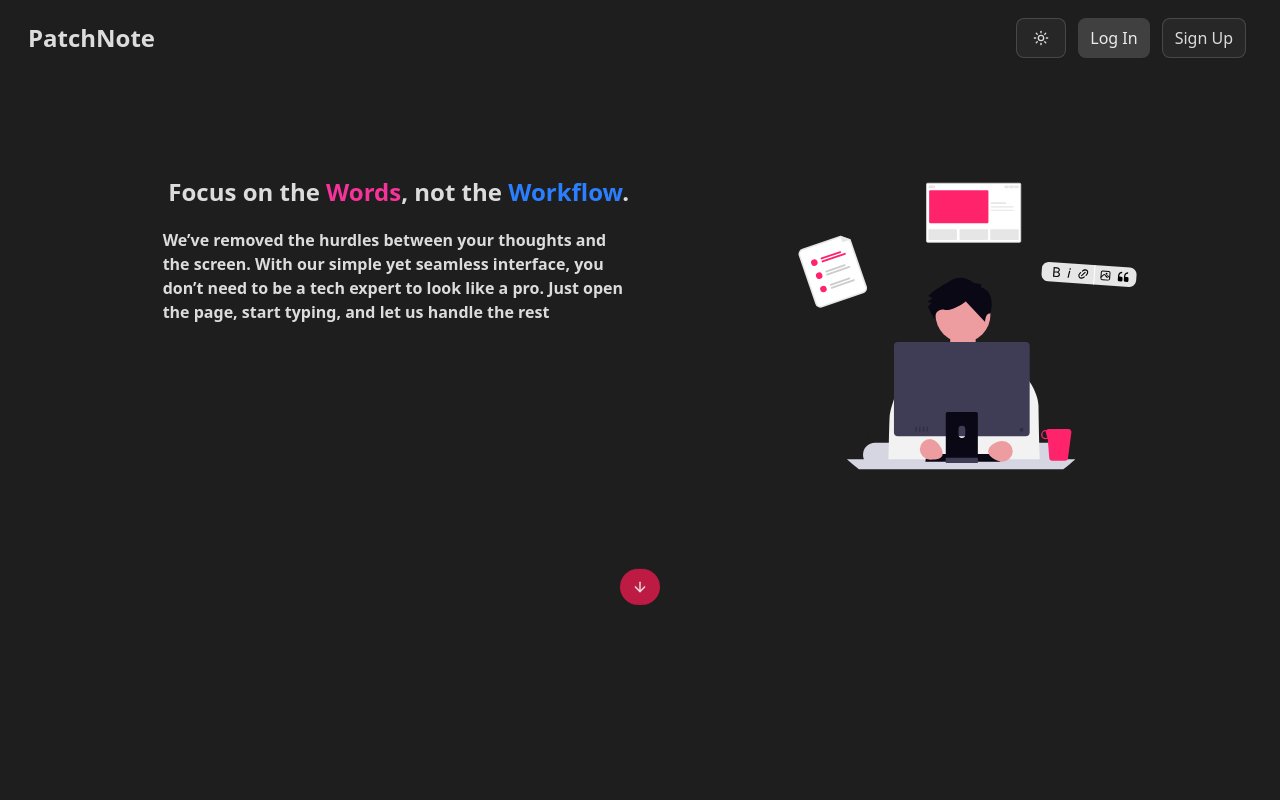
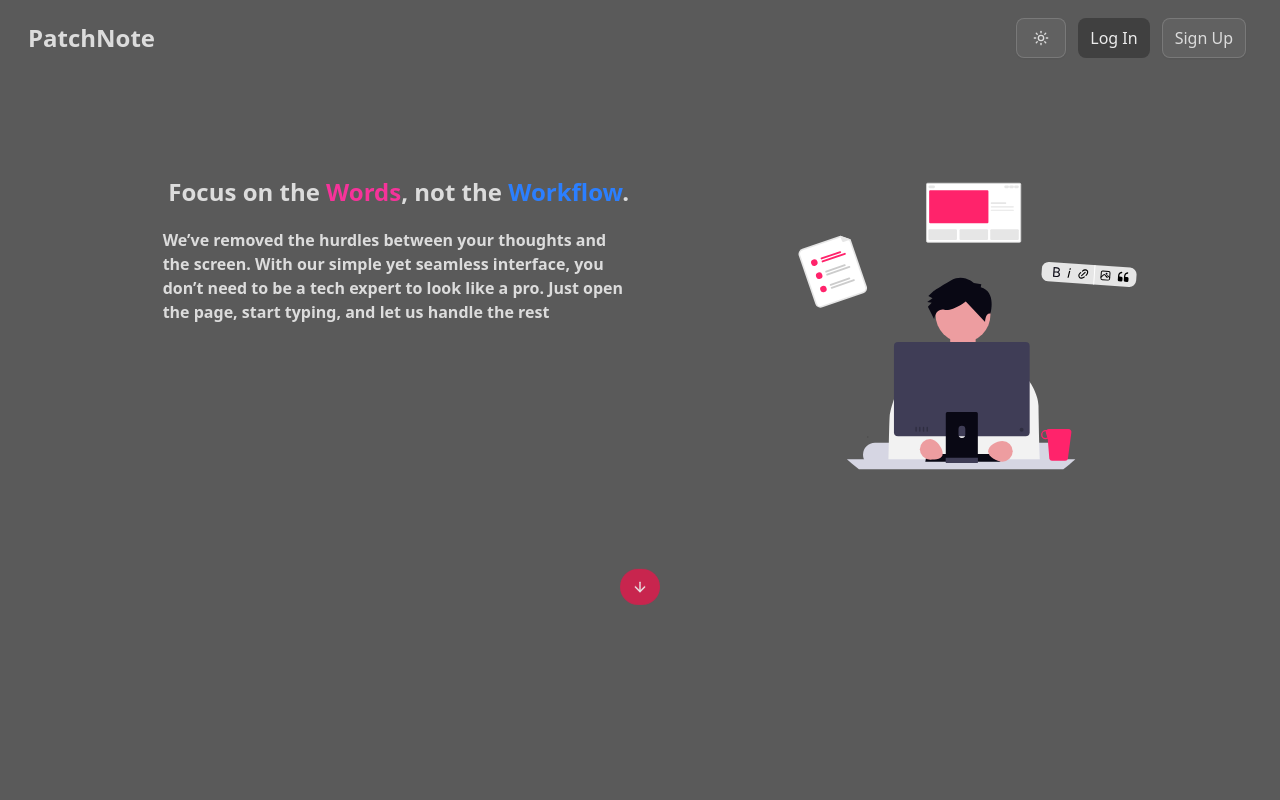
Before and after one commit to dayercher005/Author-Blog-Frontend, a React (Vite) app: page / in a window 1280 px wide. Shown: the top 800 px of the page. Built offline with nearby package versions, Linux system fonts and the light colour scheme; no server answers.

Commit message:
feat: added dependencies and more routing in react-router

```diff
--- a/package.json
+++ b/package.json
@@ -45,6 +45,7 @@
     "date-fns": "^4.1.0",
     "dotenv": "^17.2.3",
     "embla-carousel-react": "^8.6.0",
+    "html-react-parser": "^5.2.17",
     "input-otp": "^1.4.2",
     "lucide-react": "^0.563.0",
     "next-themes": "^0.4.6",
--- a/src/routes/routes.tsx
+++ b/src/routes/routes.tsx
@@ -4,27 +4,49 @@ import { LoginPage } from '../pages/LoginPage.tsx';
 import { SignupPage } from '../pages/SignupPage.tsx';
 import { DashboardPage } from '../pages/Dashboard.tsx';
 import { CreateBlogPage } from '../pages/CreateBlogPage.tsx';
+import { BlogViewer } from '../pages/BlogViewer.tsx';
+import { NotFound } from '../pages/NotFound.tsx';
+import { CommentViewer } from '../pages/CommentViewer.tsx';
 
 export const router = createBrowserRouter([
     {
         path: "/",
         element: <HomePage />,
+        errorElement: <NotFound />
     },
     {
         path: "/log-in",
         element: <LoginPage />,
+        errorElement: <NotFound />
     },
     {
         path: "/sign-up",
         element: <SignupPage />,
+        errorElement: <NotFound />
     },
     {
         path: "/dashboard",
         element: <DashboardPage />,
+        errorElement: <NotFound />
+    },
+    {
+        path: "/dashboard/:blogID",
+        element: <BlogViewer />,
+        errorElement: <NotFound />
+    },
+    {
+        path: "/dashboard/:blogID/:commentID",
+        element: <CommentViewer />,
+        errorElement: <NotFound />
     },
     {
         path: "/create-blog",
-        element: <CreateBlogPage />
+        element: <CreateBlogPage />,
+        errorElement: <NotFound />
+    },
+    {
+        path: "*",
+        element: <NotFound />,
     }
 
 ])
--- a/src/styles/index.css
+++ b/src/styles/index.css
@@ -10,7 +10,6 @@
 
   color-scheme: light dark;
   color: rgba(255, 255, 255, 0.87);
-  background-color: #242424;
 
   font-synthesis: none;
   text-rendering: optimizeLegibility;
@@ -133,3 +132,7 @@
     @apply bg-background text-foreground;
   }
 }
+
+html{
+  scroll-behavior: smooth;
+}
```
Also changed, not shown: 1 other file (tests, documents, lock files or other folders).
